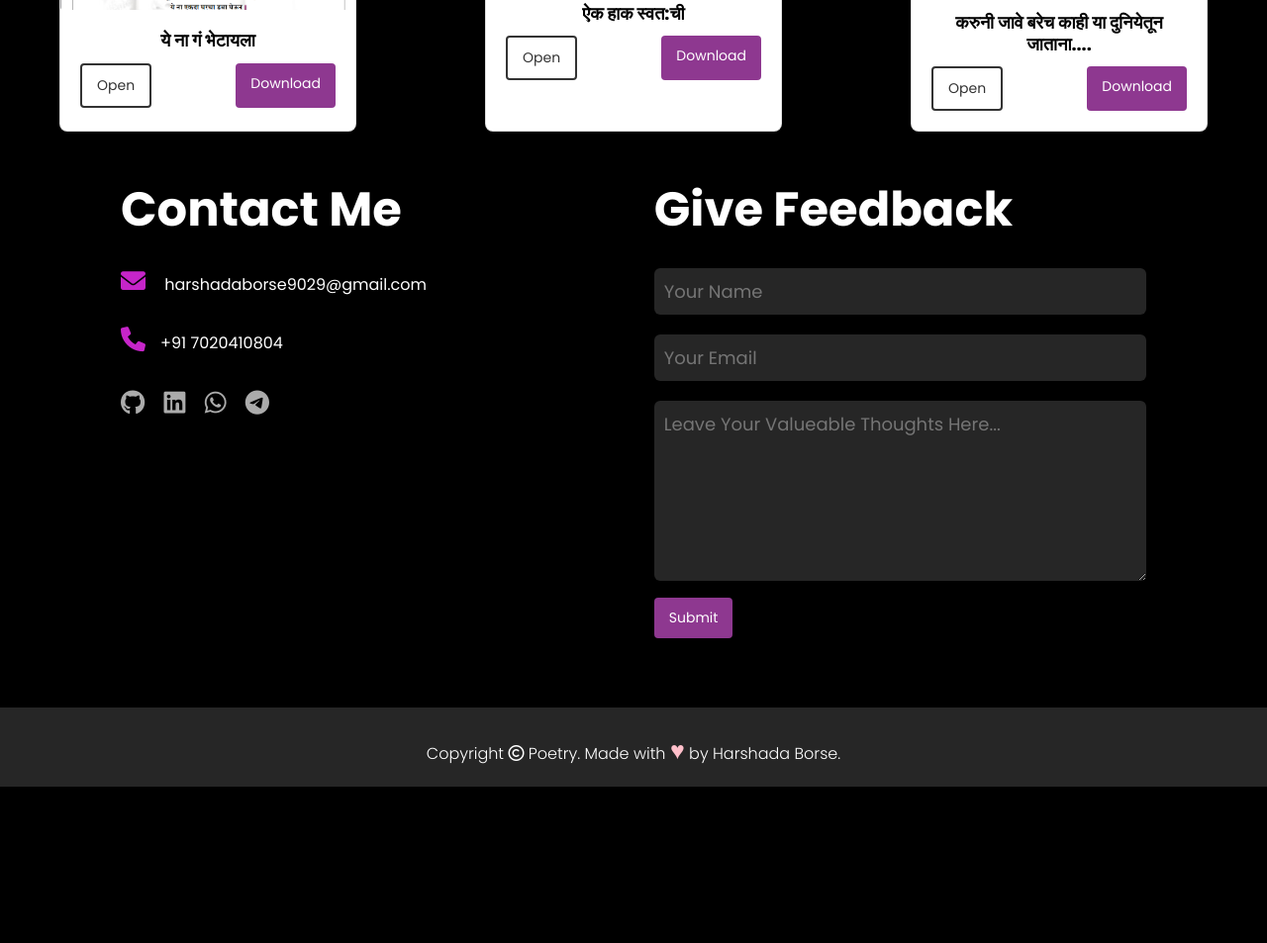
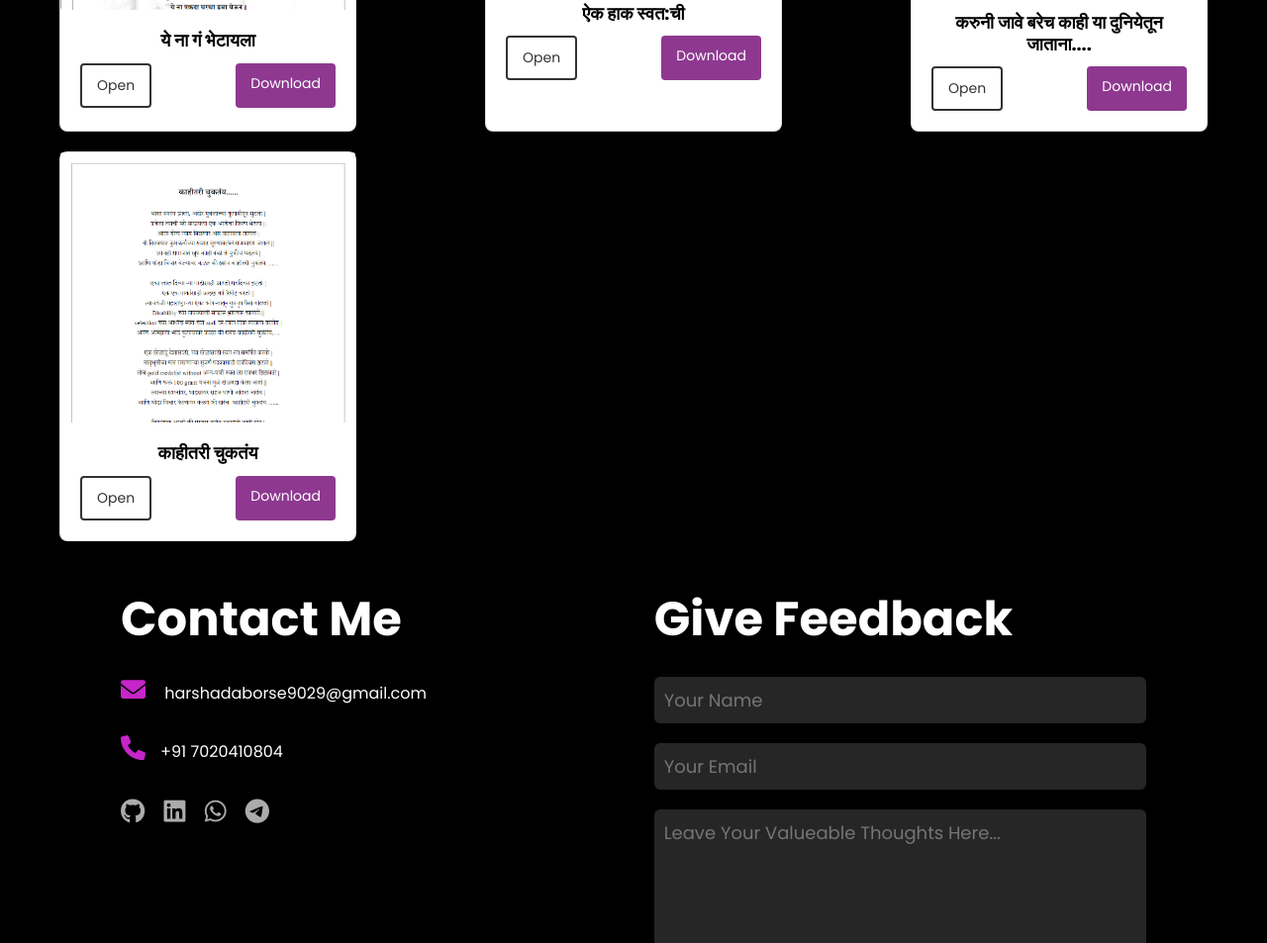
Before and after one commit to Harshada-Borse/Poems-From-Heart, a plain HTML site: page index.html in a window 1280 px wide. Shown: the part 1814-2767 px from the top of the page at 99% size. Before the commit the page ends 2609 px from the top, so only its background shows below. Drawn offline with nearby package versions, Linux system fonts and the light colour scheme.

Commit message:
Poem added

```diff
--- a/index.html
+++ b/index.html
@@ -159,6 +159,31 @@
             </div>
           </div>
         </div>
+
+        <div class="card">
+          <img
+            src="./assets/first_page4.png"
+            class="card-img"
+            alt="First page preview of the poem"
+          />
+          <div class="card-body">
+            <h5 class="card-title">काहीतरी चुकतंय</h5>
+            <div class="button-group">
+              <a
+                href="./assets/काहीतरी चुकतंय.pdf"
+                class="btn btn-outline"
+                target="_blank"
+                >Open</a
+              >
+              <a
+                href="./assets/काहीतरी चुकतंय.pdf"
+                class="btn btn-primary"
+                download
+                >Download</a
+              >
+            </div>
+          </div>
+        </div>
       </div>
     </div>
 
```
Also changed, not shown: assets/first_page4.png (added), 1 other file.
